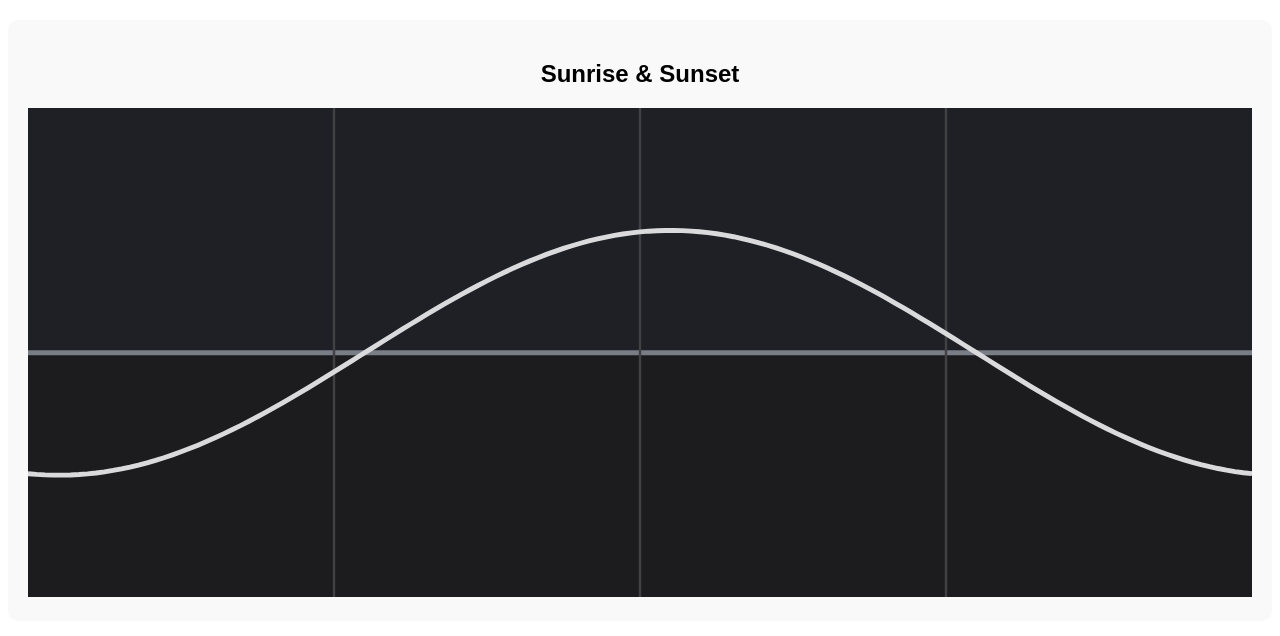
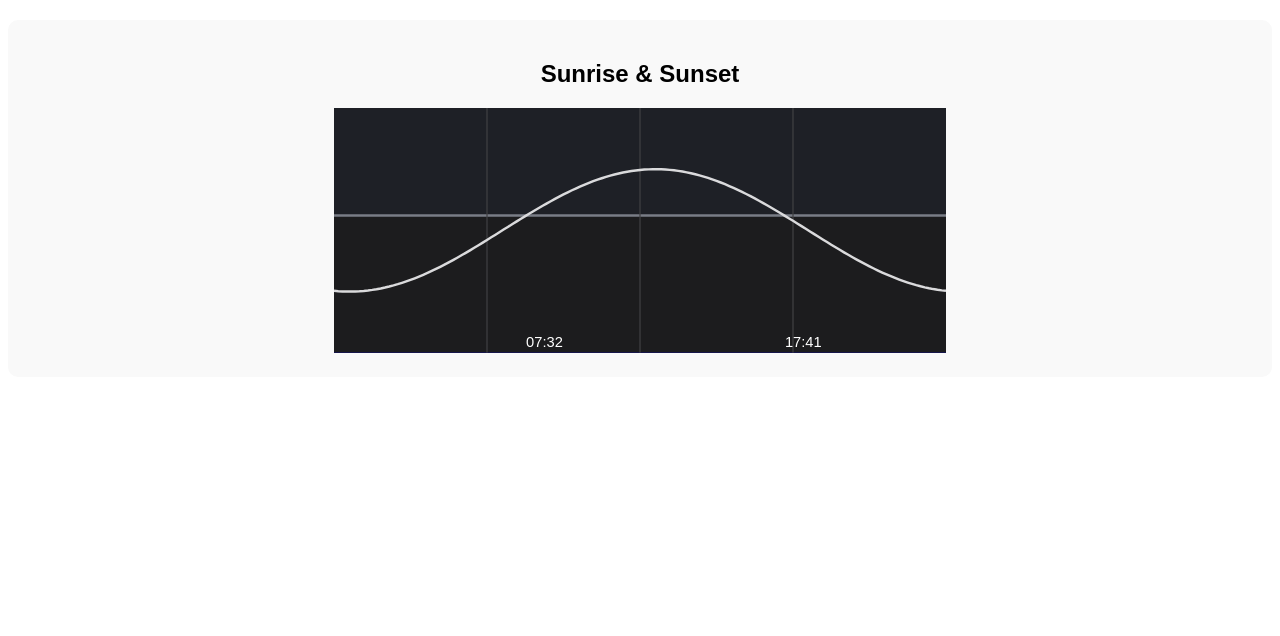
Before and after one commit to ArthurQiangLi/W16_PiDashboard, a Flask app: page / in a window 1280 px wide. Shown: the top 636 px of the page. Run offline with Flask 3, Linux system fonts and the light colour scheme.

Commit message:
suncard. add sunset sunrise time text on the bottom.

```diff
--- a/13-test_sun_card2_styling/static/style.css
+++ b/13-test_sun_card2_styling/static/style.css
@@ -14,4 +14,5 @@ body {
 
 svg {
   background-color: blue;
+  width: 50%;
 }
--- a/13-test_sun_card2_styling/static/sun_card.js
+++ b/13-test_sun_card2_styling/static/sun_card.js
@@ -15,6 +15,7 @@ function f1_fetchSunData() {
       g_sunData = data; // Store data globally
       f3_calcNoonShift(g_sunData.solar_noon);
       f2_generateSunPath(); // Draw the trajectory
+      f6_adjustHorizonSky(f4_cvtHhmmToMinutes(data.current_time));
     });
 }
 
@@ -108,19 +109,27 @@ function f6_adjustHorizonSky(now_m) {
   let hor = document.getElementById("svg-hline");
   let sky = document.getElementById("svg-sky");
   let gnd = document.getElementById("svg-gnd");
+  let sunrise = document.getElementById("svg-sunrise");
+  let sunset = document.getElementById("svg-sunset");
   const sunrise_m = f4_cvtHhmmToMinutes(g_sunData.sunrise); //get sunrise t-minutes
   const sunset_m = f4_cvtHhmmToMinutes(g_sunData.sunset); //get sunset t-minutes
-  let { x, y } = calcSunXY(sunrise_m);
+  let sunriseXY = calcSunXY(sunrise_m);
+  let sunsetXY = calcSunXY(sunset_m);
   // console.log("hor:", x, y);
-  hor.setAttribute("y1", y);
-  hor.setAttribute("y2", y);
-  sky.setAttribute("height", y);
-  gnd.setAttribute("y", y);
-  gnd.setAttribute("height", 200 - y);
+  hor.setAttribute("y1", sunriseXY.y);
+  hor.setAttribute("y2", sunriseXY.y);
+  sky.setAttribute("height", sunriseXY.y);
+  gnd.setAttribute("y", sunriseXY.y);
+  gnd.setAttribute("height", 200 - sunriseXY.y);
   if (sunrise_m < now_m && now_m < sunset_m) {
     //change sky color, set to bright when between sunrise and sunset.
     sky.setAttribute("fill", "#223d5d"); //is day time
   } else {
     sky.setAttribute("fill", "#1e2026"); //is night time
   }
+  //Add sunset sunrise time to svg
+  sunrise.textContent = g_sunData.sunrise;
+  sunrise.setAttribute("x", sunriseXY.x);
+  sunset.textContent = g_sunData.sunset;
+  sunset.setAttribute("x", sunsetXY.x);
 }
--- a/13-test_sun_card2_styling/templates/index.html
+++ b/13-test_sun_card2_styling/templates/index.html
@@ -17,6 +17,8 @@
         <line id="svg-vline3" x1="250" y1="0" x2="250" y2="200" stroke="#414144" stroke-width="1" />
         <line id="svg-vline4" x1="375" y1="0" x2="375" y2="200" stroke="#414144" stroke-width="1" />
         <!-- <line id="svg-vline4" x1="500" y1="0" x2="500" y2="200" stroke="#414144" stroke-width="1" /> -->
+        <text id="svg-sunrise" x="125" y="195" font-size="12px" fill="white"></text>
+        <text id="svg-sunset" x="375" y="195" font-size="12px" fill="white"></text>
 
         <path id="sun-path" stroke="#dadadc" fill="none" stroke-width="2" />
 
```
